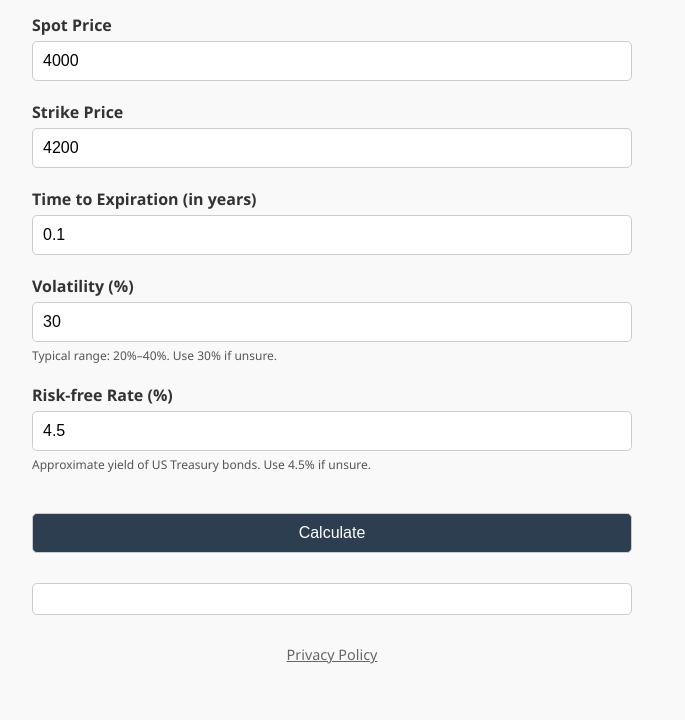
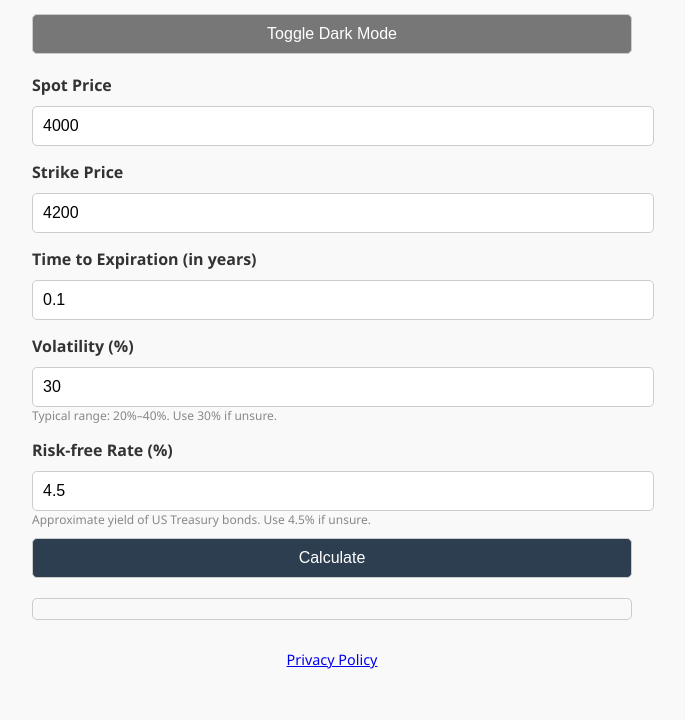
Before and after one commit to MartinColaF/commodity-options-calculator, a plain HTML site: page index.html in a window 1280 px wide. Shown: the part 89-809 px from the top of the page, without its empty margins (308-993 px from the left). Drawn offline with Linux system fonts and the light colour scheme.

Commit message:
Update index.html

```diff
--- a/index.html
+++ b/index.html
@@ -3,67 +3,79 @@
 <head>
   <meta name="google-adsense-account" content="ca-pub-9252193330548483">
   <meta charset="UTF-8">
-  <meta name="viewport" content="width=device-width, initial-scale=1.0">
   <title>Commodity Options Calculator</title>
-  <link rel="stylesheet" href="https://cdnjs.cloudflare.com/ajax/libs/font-awesome/6.5.0/css/all.min.css">
   <style>
+    :root {
+      --bg-light: #f9f9f9;
+      --text-light: #333;
+      --bg-dark: #1e1e1e;
+      --text-dark: #f5f5f5;
+      --primary: #2c3e50;
+      --primary-dark: #1a242f;
+    }
+
     body {
       font-family: 'Segoe UI', Tahoma, Geneva, Verdana, sans-serif;
       padding: 20px;
       max-width: 600px;
       margin: auto;
-      background-color: #f9f9f9;
-      color: #333;
+      background-color: var(--bg-light);
+      color: var(--text-light);
+      transition: background-color 0.3s, color 0.3s;
+    }
+
+    body.dark-mode {
+      background-color: var(--bg-dark);
+      color: var(--text-dark);
     }
 
     h2 {
       text-align: center;
-      color: #2c3e50;
+      color: var(--primary);
       margin-bottom: 30px;
-    }
-
-    .form-group {
-      margin-bottom: 20px;
     }
 
     label {
       font-weight: bold;
+      margin-top: 15px;
+      display: block;
     }
 
     input, button {
-      margin-top: 5px;
+      display: block;
+      margin-top: 10px;
       padding: 10px;
       width: 100%;
       border: 1px solid #ccc;
       border-radius: 5px;
       font-size: 1rem;
-      box-sizing: border-box;
     }
 
     button {
-      background-color: #2c3e50;
+      background-color: var(--primary);
       color: white;
       cursor: pointer;
       transition: background-color 0.3s ease;
-      margin-top: 20px;
     }
 
     button:hover {
-      background-color: #1a242f;
+      background-color: var(--primary-dark);
     }
 
     .tooltip {
       font-size: 12px;
-      color: #555;
-      margin-top: 5px;
+      color: #888;
     }
 
     .results {
-      margin-top: 30px;
-      padding: 15px;
+      margin-top: 20px;
+      padding: 10px;
       border: 1px solid #ccc;
       border-radius: 5px;
-      background-color: #fff;
+    }
+
+    .dark-mode .tooltip {
+      color: #aaa;
     }
 
     footer {
@@ -73,48 +85,45 @@
       color: #666;
     }
 
-    a {
-      color: #666;
-      text-decoration: underline;
+    .dark-mode footer a {
+      color: #aaa;
+    }
+
+    #darkToggle {
+      margin-bottom: 20px;
+      background-color: #777;
     }
   </style>
 </head>
 <body>
 
-  <h2><i class="fas fa-chart-line"></i> Commodity Options Calculator</h2>
+  <h2>Commodity Options Calculator</h2>
 
-  <div class="form-group">
+  <button id="darkToggle">Toggle Dark Mode</button>
+
   <label for="spot">Spot Price</label>
   <input type="number" id="spot" value="4000">
-  </div>
 
-  <div class="form-group">
   <label for="strike">Strike Price</label>
   <input type="number" id="strike" value="4200">
-  </div>
 
-  <div class="form-group">
   <label for="time">Time to Expiration (in years)</label>
   <input type="number" step="0.01" id="time" value="0.1">
-  </div>
 
-  <div class="form-group">
   <label for="vol">Volatility (%)</label>
   <input type="number" step="0.01" id="vol" value="30">
   <div class="tooltip">Typical range: 20%–40%. Use 30% if unsure.</div>
-  </div>
 
-  <div class="form-group">
   <label for="rate">Risk-free Rate (%)</label>
   <input type="number" step="0.01" id="rate" value="4.5">
   <div class="tooltip">Approximate yield of US Treasury bonds. Use 4.5% if unsure.</div>
-  </div>
 
   <button onclick="calculateOptions()">Calculate</button>
 
   <div class="results" id="results"></div>
 
   <script>
+    // Calculadora
     function calculateOptions() {
       const S = parseFloat(document.getElementById("spot").value);
       const K = parseFloat(document.getElementById("strike").value);
@@ -129,7 +138,7 @@
       const erf = (x) => {
         const sign = (x >= 0) ? 1 : -1;
         x = Math.abs(x);
-        const a1 =  0.254829592, a2 = -0.284496736, a3 = 1.421413741;
+        const a1 = 0.254829592, a2 = -0.284496736, a3 = 1.421413741;
         const a4 = -1.453152027, a5 = 1.061405429, p = 0.3275911;
         const t = 1 / (1 + p * x);
         const y = 1 - (((((a5 * t + a4) * t) + a3) * t + a2) * t + a1) * t * Math.exp(-x * x);
@@ -144,6 +153,14 @@
         <strong>Put Option Price:</strong> $${put.toFixed(2)}
       `;
     }
+
+    // Modo oscuro automático + toggle
+    const prefersDark = window.matchMedia && window.matchMedia('(prefers-color-scheme: dark)').matches;
+    if (prefersDark) document.body.classList.add('dark-mode');
+
+    document.getElementById('darkToggle').addEventListener('click', () => {
+      document.body.classList.toggle('dark-mode');
+    });
   </script>
 
   <footer>
```
Lines whose indentation alone changed are shown as unchanged.
